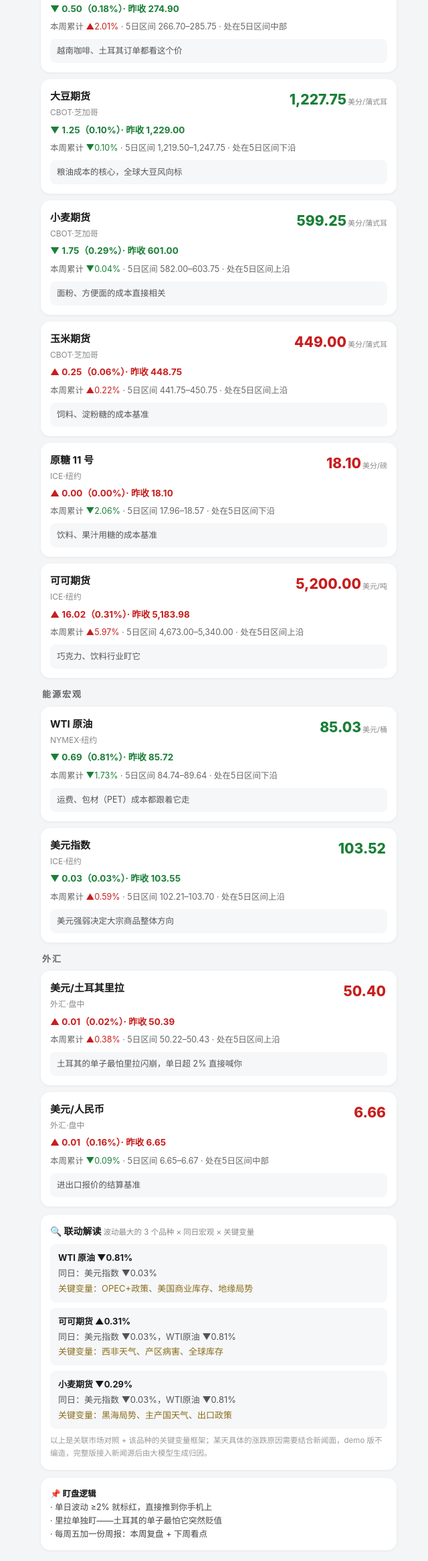
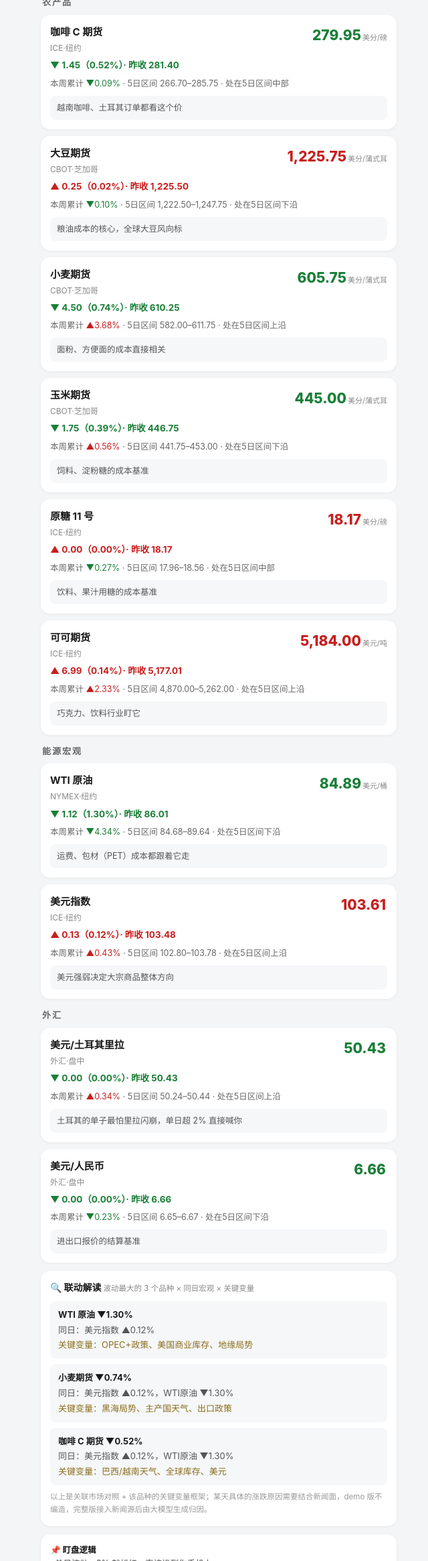
Before and after one commit to feiyanwang56-wq/morning-brief, a plain HTML site: page index.html in a window 1280 px wide. Shown: the part 470-2800 px from the top of the page at 67% size, without its empty margins (313-953 px from the left). Drawn offline with Linux system fonts and the light colour scheme.

Commit message:
早报 2026-11-18

```diff
--- a/index.html
+++ b/index.html
@@ -1,6 +1,6 @@
 <!doctype html><html lang="zh-CN"><head><meta charset="utf-8"/>
 <meta name="viewport" content="width=device-width,initial-scale=1"/>
-<title>大宗商品早报 · 2026年11月17日</title><style>
+<title>大宗商品早报 · 2026年11月18日</title><style>
 *{box-sizing:border-box}body{margin:0;font-family:-apple-system,"PingFang SC","Noto Sans SC","Microsoft YaHei",sans-serif;background:#f4f5f7;color:#1a1a1a;line-height:1.6}
 .wrap{max-width:560px;margin:0 auto;padding:14px 14px 30px}
 .flow{background:#101828;color:#fff;border-radius:14px;padding:12px 14px;font-size:12.5px;margin-bottom:12px}
@@ -46,76 +46,76 @@
 <div class="step"><b>🔎</b>自动抓取行情</div><div class="arr">→</div>
 <div class="step"><b>🧠</b>生成中文早报</div><div class="arr">→</div>
 <div class="step"><b>📲</b>推送到手机</div></div></div>
-<div class="hdr"><h1>☀️ 大宗商品早报</h1><div class="sub">2026年11月17日 星期二 · 北京时间 12:59 定时更新 · 10 个品种</div></div>
-<div class="one">今早一句话：都没啥动静，WTI 原油跌了 0.81%，已经是全场最大波动了。</div>
+<div class="hdr"><h1>☀️ 大宗商品早报</h1><div class="sub">2026年11月18日 星期三 · 北京时间 12:04 定时更新 · 10 个品种</div></div>
+<div class="one">今早一句话：WTI 原油跌了 1.30%，另外 9 个品种波动不到 1%。</div>
 <div class='alert ok'><div class='at'>异动预警</div><div class='aitem'>今早 10 个品种全在 ±2% 以内，没啥大动静</div></div>
-
+<div class='watch'><div class='wt'>今日关注</div><div class='witem'>📅 EIA 原油库存（今晚 22:30）——原油短期方向就看它</div></div>
 <div class="gtitle">农产品</div><div class="card">
 <div class="ch"><div><div class="cn">咖啡 C 期货</div><div class="cm">ICE·纽约</div></div>
-<div class="pv dn">274.40<span class="unit">美分/磅</span></div></div>
-<div class="cd dn"><span class="arrow">▼</span> 0.50（0.18%）· 昨收 274.90</div>
-<div class="wk">本周累计 <span class="up">▲2.01%</span> · 5日区间 266.70–285.75 · 处在5日区间中部</div>
+<div class="pv dn">279.95<span class="unit">美分/磅</span></div></div>
+<div class="cd dn"><span class="arrow">▼</span> 1.45（0.52%）· 昨收 281.40</div>
+<div class="wk">本周累计 <span class="dn">▼0.09%</span> · 5日区间 266.70–285.75 · 处在5日区间中部</div>
 <div class="why">越南咖啡、土耳其订单都看这个价</div></div><div class="card">
 <div class="ch"><div><div class="cn">大豆期货</div><div class="cm">CBOT·芝加哥</div></div>
-<div class="pv dn">1,227.75<span class="unit">美分/蒲式耳</span></div></div>
-<div class="cd dn"><span class="arrow">▼</span> 1.25（0.10%）· 昨收 1,229.00</div>
-<div class="wk">本周累计 <span class="dn">▼0.10%</span> · 5日区间 1,219.50–1,247.75 · 处在5日区间下沿</div>
+<div class="pv up">1,225.75<span class="unit">美分/蒲式耳</span></div></div>
+<div class="cd up"><span class="arrow">▲</span> 0.25（0.02%）· 昨收 1,225.50</div>
+<div class="wk">本周累计 <span class="dn">▼0.10%</span> · 5日区间 1,222.50–1,247.75 · 处在5日区间下沿</div>
 <div class="why">粮油成本的核心，全球大豆风向标</div></div><div class="card">
 <div class="ch"><div><div class="cn">小麦期货</div><div class="cm">CBOT·芝加哥</div></div>
-<div class="pv dn">599.25<span class="unit">美分/蒲式耳</span></div></div>
-<div class="cd dn"><span class="arrow">▼</span> 1.75（0.29%）· 昨收 601.00</div>
-<div class="wk">本周累计 <span class="dn">▼0.04%</span> · 5日区间 582.00–603.75 · 处在5日区间上沿</div>
+<div class="pv dn">605.75<span class="unit">美分/蒲式耳</span></div></div>
+<div class="cd dn"><span class="arrow">▼</span> 4.50（0.74%）· 昨收 610.25</div>
+<div class="wk">本周累计 <span class="up">▲3.68%</span> · 5日区间 582.00–611.75 · 处在5日区间上沿</div>
 <div class="why">面粉、方便面的成本直接相关</div></div><div class="card">
 <div class="ch"><div><div class="cn">玉米期货</div><div class="cm">CBOT·芝加哥</div></div>
-<div class="pv up">449.00<span class="unit">美分/蒲式耳</span></div></div>
-<div class="cd up"><span class="arrow">▲</span> 0.25（0.06%）· 昨收 448.75</div>
-<div class="wk">本周累计 <span class="up">▲0.22%</span> · 5日区间 441.75–450.75 · 处在5日区间上沿</div>
+<div class="pv dn">445.00<span class="unit">美分/蒲式耳</span></div></div>
+<div class="cd dn"><span class="arrow">▼</span> 1.75（0.39%）· 昨收 446.75</div>
+<div class="wk">本周累计 <span class="up">▲0.56%</span> · 5日区间 441.75–453.00 · 处在5日区间下沿</div>
 <div class="why">饲料、淀粉糖的成本基准</div></div><div class="card">
 <div class="ch"><div><div class="cn">原糖 11 号</div><div class="cm">ICE·纽约</div></div>
-<div class="pv up">18.10<span class="unit">美分/磅</span></div></div>
-<div class="cd up"><span class="arrow">▲</span> 0.00（0.00%）· 昨收 18.10</div>
-<div class="wk">本周累计 <span class="dn">▼2.06%</span> · 5日区间 17.96–18.57 · 处在5日区间下沿</div>
+<div class="pv up">18.17<span class="unit">美分/磅</span></div></div>
+<div class="cd up"><span class="arrow">▲</span> 0.00（0.00%）· 昨收 18.17</div>
+<div class="wk">本周累计 <span class="dn">▼0.27%</span> · 5日区间 17.96–18.56 · 处在5日区间中部</div>
 <div class="why">饮料、果汁用糖的成本基准</div></div><div class="card">
 <div class="ch"><div><div class="cn">可可期货</div><div class="cm">ICE·纽约</div></div>
-<div class="pv up">5,200.00<span class="unit">美元/吨</span></div></div>
-<div class="cd up"><span class="arrow">▲</span> 16.02（0.31%）· 昨收 5,183.98</div>
-<div class="wk">本周累计 <span class="up">▲5.97%</span> · 5日区间 4,673.00–5,340.00 · 处在5日区间上沿</div>
+<div class="pv up">5,184.00<span class="unit">美元/吨</span></div></div>
+<div class="cd up"><span class="arrow">▲</span> 6.99（0.14%）· 昨收 5,177.01</div>
+<div class="wk">本周累计 <span class="up">▲2.33%</span> · 5日区间 4,870.00–5,262.00 · 处在5日区间上沿</div>
 <div class="why">巧克力、饮料行业盯它</div></div><div class="gtitle">能源宏观</div><div class="card">
 <div class="ch"><div><div class="cn">WTI 原油</div><div class="cm">NYMEX·纽约</div></div>
-<div class="pv dn">85.03<span class="unit">美元/桶</span></div></div>
-<div class="cd dn"><span class="arrow">▼</span> 0.69（0.81%）· 昨收 85.72</div>
-<div class="wk">本周累计 <span class="dn">▼1.73%</span> · 5日区间 84.74–89.64 · 处在5日区间下沿</div>
+<div class="pv dn">84.89<span class="unit">美元/桶</span></div></div>
+<div class="cd dn"><span class="arrow">▼</span> 1.12（1.30%）· 昨收 86.01</div>
+<div class="wk">本周累计 <span class="dn">▼4.34%</span> · 5日区间 84.68–89.64 · 处在5日区间下沿</div>
 <div class="why">运费、包材（PET）成本都跟着它走</div></div><div class="card">
 <div class="ch"><div><div class="cn">美元指数</div><div class="cm">ICE·纽约</div></div>
-<div class="pv dn">103.52<span class="unit"></span></div></div>
-<div class="cd dn"><span class="arrow">▼</span> 0.03（0.03%）· 昨收 103.55</div>
-<div class="wk">本周累计 <span class="up">▲0.59%</span> · 5日区间 102.21–103.70 · 处在5日区间上沿</div>
+<div class="pv up">103.61<span class="unit"></span></div></div>
+<div class="cd up"><span class="arrow">▲</span> 0.13（0.12%）· 昨收 103.48</div>
+<div class="wk">本周累计 <span class="up">▲0.43%</span> · 5日区间 102.80–103.78 · 处在5日区间上沿</div>
 <div class="why">美元强弱决定大宗商品整体方向</div></div><div class="gtitle">外汇</div><div class="card">
 <div class="ch"><div><div class="cn">美元/土耳其里拉</div><div class="cm">外汇·盘中</div></div>
-<div class="pv up">50.40<span class="unit"></span></div></div>
-<div class="cd up"><span class="arrow">▲</span> 0.01（0.02%）· 昨收 50.39</div>
-<div class="wk">本周累计 <span class="up">▲0.38%</span> · 5日区间 50.22–50.43 · 处在5日区间上沿</div>
+<div class="pv dn">50.43<span class="unit"></span></div></div>
+<div class="cd dn"><span class="arrow">▼</span> 0.00（0.00%）· 昨收 50.43</div>
+<div class="wk">本周累计 <span class="up">▲0.34%</span> · 5日区间 50.24–50.44 · 处在5日区间上沿</div>
 <div class="why">土耳其的单子最怕里拉闪崩，单日超 2% 直接喊你</div></div><div class="card">
 <div class="ch"><div><div class="cn">美元/人民币</div><div class="cm">外汇·盘中</div></div>
-<div class="pv up">6.66<span class="unit"></span></div></div>
-<div class="cd up"><span class="arrow">▲</span> 0.01（0.16%）· 昨收 6.65</div>
-<div class="wk">本周累计 <span class="dn">▼0.09%</span> · 5日区间 6.65–6.67 · 处在5日区间中部</div>
+<div class="pv dn">6.66<span class="unit"></span></div></div>
+<div class="cd dn"><span class="arrow">▼</span> 0.00（0.00%）· 昨收 6.66</div>
+<div class="wk">本周累计 <span class="dn">▼0.23%</span> · 5日区间 6.65–6.67 · 处在5日区间下沿</div>
 <div class="why">进出口报价的结算基准</div></div>
 <div class="read"><div class="rt">🔍 联动解读 <span class="rsub">波动最大的 3 个品种 × 同日宏观 × 关键变量</span></div>
-<div class="ritem"><b>WTI 原油 ▼0.81%</b>
-<div class="rmeta">同日：美元指数 ▼0.03%</div>
-<div class="drv">关键变量：OPEC+政策、美国商业库存、地缘局势</div></div><div class="ritem"><b>可可期货 ▲0.31%</b>
-<div class="rmeta">同日：美元指数 ▼0.03%，WTI原油 ▼0.81%</div>
-<div class="drv">关键变量：西非天气、产区病害、全球库存</div></div><div class="ritem"><b>小麦期货 ▼0.29%</b>
-<div class="rmeta">同日：美元指数 ▼0.03%，WTI原油 ▼0.81%</div>
-<div class="drv">关键变量：黑海局势、主产国天气、出口政策</div></div>
+<div class="ritem"><b>WTI 原油 ▼1.30%</b>
+<div class="rmeta">同日：美元指数 ▲0.12%</div>
+<div class="drv">关键变量：OPEC+政策、美国商业库存、地缘局势</div></div><div class="ritem"><b>小麦期货 ▼0.74%</b>
+<div class="rmeta">同日：美元指数 ▲0.12%，WTI原油 ▼1.30%</div>
+<div class="drv">关键变量：黑海局势、主产国天气、出口政策</div></div><div class="ritem"><b>咖啡 C 期货 ▼0.52%</b>
+<div class="rmeta">同日：美元指数 ▲0.12%，WTI原油 ▼1.30%</div>
+<div class="drv">关键变量：巴西/越南天气、全球库存、美元</div></div>
 <div class="rnote">以上是关联市场对照 + 该品种的关键变量框架；某天具体的涨跌原因需要结合新闻面，demo 版不编造，完整版接入新闻源后由大模型生成归因。</div></div>
 <div class="rule"><b>📌 盯盘逻辑</b><br>
 · 单日波动 ≥2% 就标红，直接推到你手机上<br>
 · 里拉单独盯——土耳其的单子最怕它突然贬值<br>
 · 每周五加一份周报：本周复盘 + 下周看点</div>
 <div class="ft">数据：Yahoo Finance 指示性行情（ICE·纽约 / CBOT·芝加哥 / NYMEX / 外汇盘中）<br>
-本次抓取时间：北京时间 2026-11-17 12:59（定时抓取，非实时）<br>
+本次抓取时间：北京时间 2026-11-18 12:04（定时抓取，非实时）<br>
 行情源链接：<a href="https://finance.yahoo.com/quote/KC=F">咖啡 C 期货</a> · <a href="https://finance.yahoo.com/quote/ZS=F">大豆期货</a> · <a href="https://finance.yahoo.com/quote/ZW=F">小麦期货</a> · <a href="https://finance.yahoo.com/quote/ZC=F">玉米期货</a> · <a href="https://finance.yahoo.com/quote/SB=F">原糖 11 号</a> · <a href="https://finance.yahoo.com/quote/CC=F">可可期货</a> · <a href="https://finance.yahoo.com/quote/CL=F">WTI 原油</a> · <a href="https://finance.yahoo.com/quote/DX-Y.NYB">美元指数</a> · <a href="https://finance.yahoo.com/quote/TRY=X">美元/土耳其里拉</a> · <a href="https://finance.yahoo.com/quote/CNY=X">美元/人民币</a><br>
 demo 版 · 正式版可接马来西亚 BMD 棕榈油、郑商所 PTA/MEG；深度归因需接入新闻源</div>
 </div><p style="text-align:center;margin:32px 0"><a href="history.html">查看历史记录</a></p></body></html>
```
Also changed, not shown: history.html (+2 -1 lines), history/2026-11-18.html (added, +121 -0 lines).
